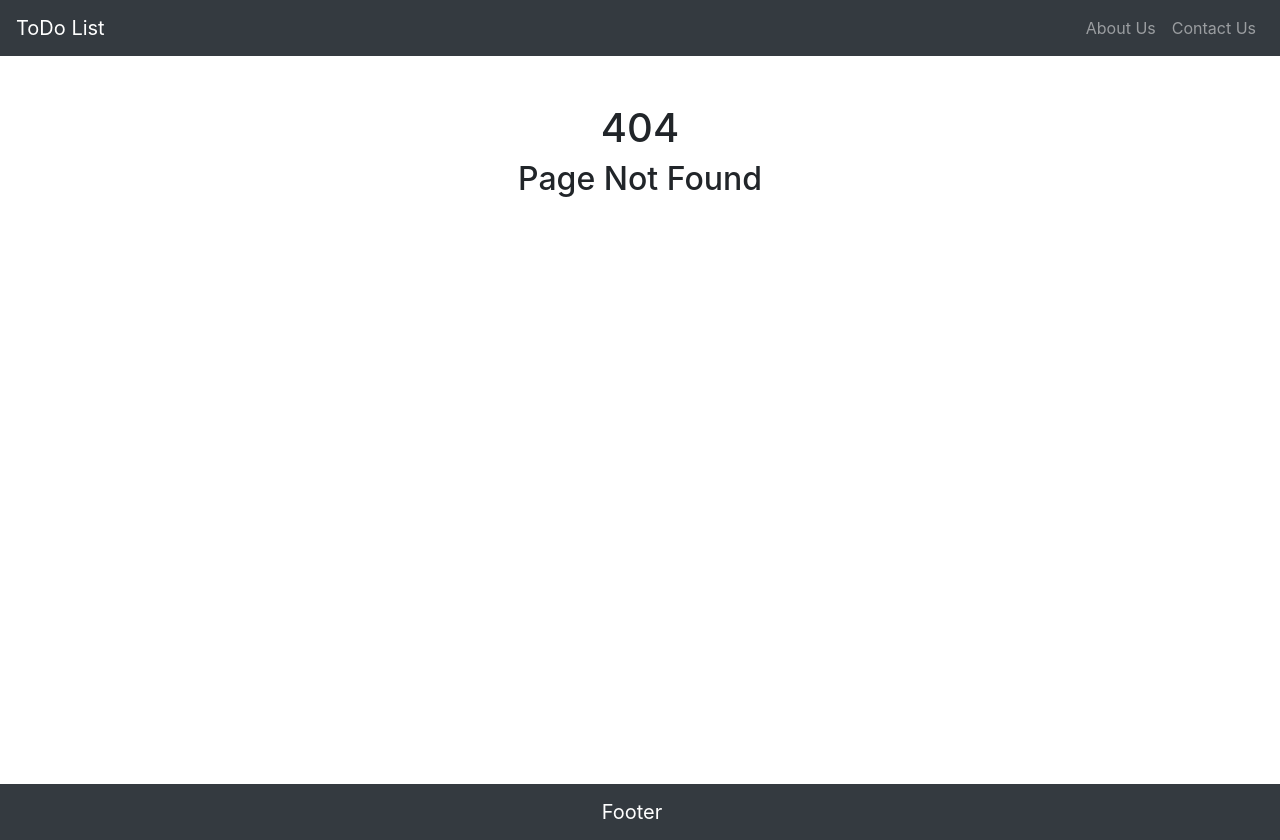
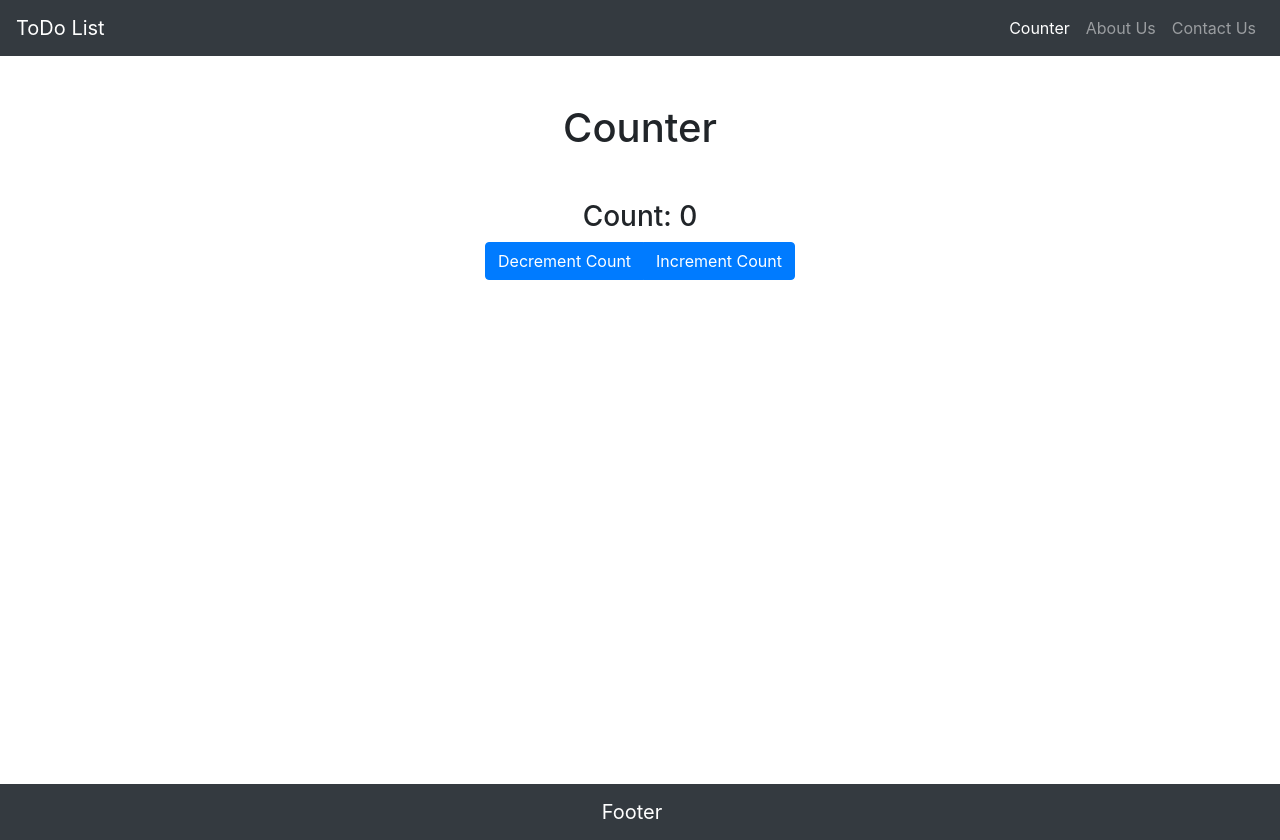
Before and after one commit to suro-sk/react, a React (Create React App) app: page /counter in a window 1280 px wide. Before the commit this address led to /not-found. Built offline with nearby package versions, Linux system fonts and the light colour scheme.

Commit message:
Homework-27

```diff
--- a/package.json
+++ b/package.json
@@ -16,9 +16,11 @@
     "react-bootstrap": "^1.4.0",
     "react-datepicker": "^3.4.1",
     "react-dom": "^17.0.1",
+    "react-redux": "^7.2.2",
     "react-router": "^5.2.0",
     "react-router-dom": "^5.2.0",
     "react-scripts": "4.0.1",
+    "redux": "^4.0.5",
     "uuid": "^8.3.2",
     "web-vitals": "^0.2.4"
   },
--- a/src/App.js
+++ b/src/App.js
@@ -6,6 +6,7 @@ import About from "./components/pages/About/About";
 import Contact from "./components/pages/Contact/Contact";
 import NotFound from "./components/pages/NotFound/NotFound";
 import SingleTask from "./components/pages/SingleTask/SingleTask";
+import Counter from "./components/pages/Counter/Counter";
 import {
     BrowserRouter as Router,
     Switch,
@@ -43,6 +44,11 @@ function App() {
                             component={Contact}
                         />
                         <Route
+                            path="/counter"
+                            exact
+                            component={Counter}
+                        />
+                        <Route
                             path="/not-found"
                             exact
                             component={NotFound}
--- a/src/components/Header.js
+++ b/src/components/Header.js
@@ -8,6 +8,11 @@ export default function Header(props) {
         <Navbar bg="dark" variant="dark" className="mb-5">
             <NavLink to="/" className="navbar-brand">ToDo List</NavLink>
             <Nav className="ml-auto">
+                <NavLink
+                    to="/counter"
+                    className="nav-link"
+                    activeClassName="active"
+                >Counter</NavLink>
                 <NavLink
                     to="/about-us"
                     className="nav-link"
--- /dev/null
+++ b/src/components/pages/Counter/Counter.js
@@ -0,0 +1,13 @@
+import React from "react";
+import ShowCount from "./ShowCount";
+import SetCount from "./SetCount";
+
+export default function Counter() {
+    return (
+        <div className="text-center">
+            <h1 className="text-center mb-5">Counter</h1>
+            <ShowCount/>
+            <SetCount/>
+        </div>
+    )
+}
--- /dev/null
+++ b/src/components/pages/Counter/Decrement.js
@@ -0,0 +1,19 @@
+import React from "react";
+import {connect} from 'react-redux';
+import {Button} from 'react-bootstrap';
+
+function Decrement(props) {
+    return (
+        <Button onClick={props.onMinusButton}>Decrement Count</Button>
+    )
+}
+
+const mapDispatchToProps = (dispatch) => {
+    return {
+        onMinusButton: () => {
+            dispatch({ type: 'DECREMENT_COUNT' });
+        }
+    };
+};
+
+export default connect(null, mapDispatchToProps)(Decrement);
--- /dev/null
+++ b/src/components/pages/Counter/Increment.js
@@ -0,0 +1,19 @@
+import React from "react";
+import {connect} from 'react-redux';
+import {Button} from 'react-bootstrap';
+
+function Increment(props) {
+    return (
+        <Button onClick={props.onPlusButton}>Increment Count</Button>
+    )
+}
+
+const mapDispatchToProps = (dispatch) => {
+    return {
+        onPlusButton: () => {
+            dispatch({ type: 'INCREMENT_COUNT' });
+        }
+    };
+};
+
+export default connect(null, mapDispatchToProps)(Increment);
--- /dev/null
+++ b/src/components/pages/Counter/SetCount.js
@@ -0,0 +1,16 @@
+import React from "react";
+import Increment from './Increment';
+import Decrement from './Decrement';
+import {ButtonToolbar, ButtonGroup} from 'react-bootstrap';
+
+
+export default function SetCount(props) {
+    return (
+        <ButtonToolbar className="justify-content-center">
+            <ButtonGroup>
+                <Decrement/>
+                <Increment/>
+            </ButtonGroup>
+        </ButtonToolbar>
+    )
+}
--- /dev/null
+++ b/src/components/pages/Counter/ShowCount.js
@@ -0,0 +1,18 @@
+import React from "react";
+import {connect} from 'react-redux';
+
+function ShowCount(props) {
+    return(
+        <h3>
+            Count: {props.count}
+        </h3>
+    )
+}
+
+const mapStateToProps  = (state) => {
+    return {
+        count: state.count
+    }
+};
+
+export default connect(mapStateToProps)(ShowCount);
--- a/src/index.js
+++ b/src/index.js
@@ -2,16 +2,33 @@ import React from 'react';
 import ReactDOM from 'react-dom';
 import './index.css';
 import App from './App';
-import reportWebVitals from './reportWebVitals';
+import {Provider} from 'react-redux';
+import {createStore} from 'redux';
+
+function reducer(state = {count: 0}, action) {
+
+    switch (action.type) {
+        case 'INCREMENT_COUNT':
+            return {
+                count: state.count + 1
+            }
+        case 'DECREMENT_COUNT':
+            return {
+                count: state.count - 1
+            }
+        default:
+            return state;
+    }
+
+}
+
+const store = createStore(reducer);
 
 ReactDOM.render(
-  <React.StrictMode>
-    <App />
-  </React.StrictMode>,
-  document.getElementById('root')
+    <React.StrictMode>
+        <Provider store={store}>
+            <App/>
+        </Provider>
+    </React.StrictMode>,
+    document.getElementById('root')
 );
-
-// If you want to start measuring performance in your app, pass a function
-// to log results (for example: reportWebVitals(console.log))
-// or send to an analytics endpoint. Learn more: https://bit.ly/CRA-vitals
-reportWebVitals();
```
Also changed, not shown: 1 other file (tests, documents, lock files or other folders).
